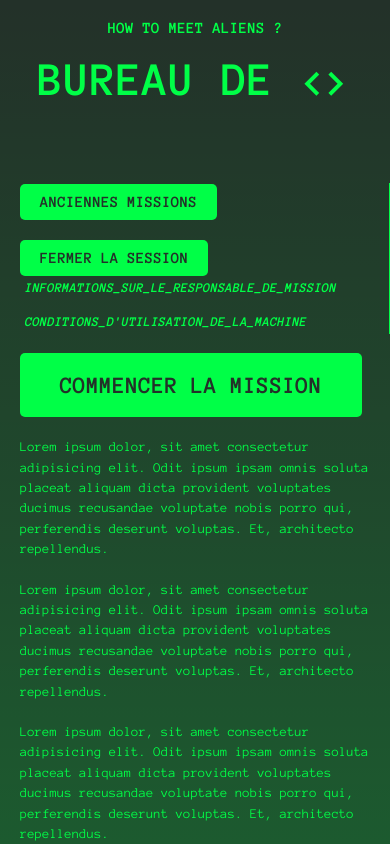
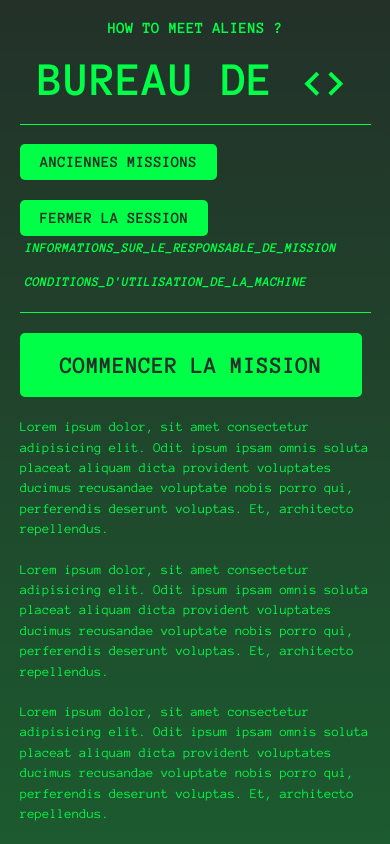
Before and after one commit to Aurelie-Runser/How-To-Meet-Aliens, a Nuxt app: page /desktop in a window 390 px wide. Built offline with nearby package versions, Linux system fonts and the light colour scheme; no server answers.

Commit message:
ajustement du layout en mobile

```diff
--- a/layouts/default.vue
+++ b/layouts/default.vue
@@ -24,6 +24,7 @@
         "header"
         "aside"
         "main";
+    grid-template-rows: min-content min-content fit-content;
 
     > * {
         margin: 0;
@@ -36,22 +37,32 @@
     }
 
     &__aside {
+        // background: red;
         position: relative;
-        // background: red;
         grid-area: aside;
         height: auto;
         padding: $ph-m-md;
 
+        &::before{
+            content: "";
+            position: absolute;
+            bottom: 0;
+            right: 5%;
+            display: block;
+            width: 90%;
+            height: 1px;
+            background: $c-main;
+        }
+
         &::after{
             content: "";
             position: absolute;
-            top: 10%;
-            right: 0;
+            top: 0;
+            right: 5%;
             display: block;
-            width: 1px;
-            height: 80%;
+            width: 90%;
+            height: 1px;
             background: $c-main;
-
         }
     }
 
@@ -60,7 +71,7 @@
         grid-area: main;
         overflow: scroll;
         height: auto;
-        padding: 0 $ph-m-md;
+        padding: $ph-m-md;
     }
 
     @include medium {
@@ -76,10 +87,20 @@
             flex-direction: column;
             justify-content: space-between;
             gap: $pc-m-sm;
+
+            &::after{
+                content: "";
+                position: absolute;
+                top: 10%;
+                right: 0;
+                display: block;
+                width: 1px;
+                height: 80%;
+                background: $c-main;
+            }
         }
 
         &__main {
-            // background: red;
             padding: 0 $pc-m-xl2;
         }
     }
--- a/scss/foundations/_mixins.scss
+++ b/scss/foundations/_mixins.scss
@@ -47,7 +47,7 @@
 }
 
 @mixin h2{
-    margin-bottom: $pc-m-lg;
+    margin-bottom: $ph-m-md;
     font-size: $ph-f-xl2;
     font-weight: $fw-bold;
     color: $c-main;
@@ -55,6 +55,7 @@
     text-transform: uppercase;
 
     @include medium{
+        margin-bottom: $pc-m-lg;
         font-size: $pc-f-xl2;
     }
 }
```
